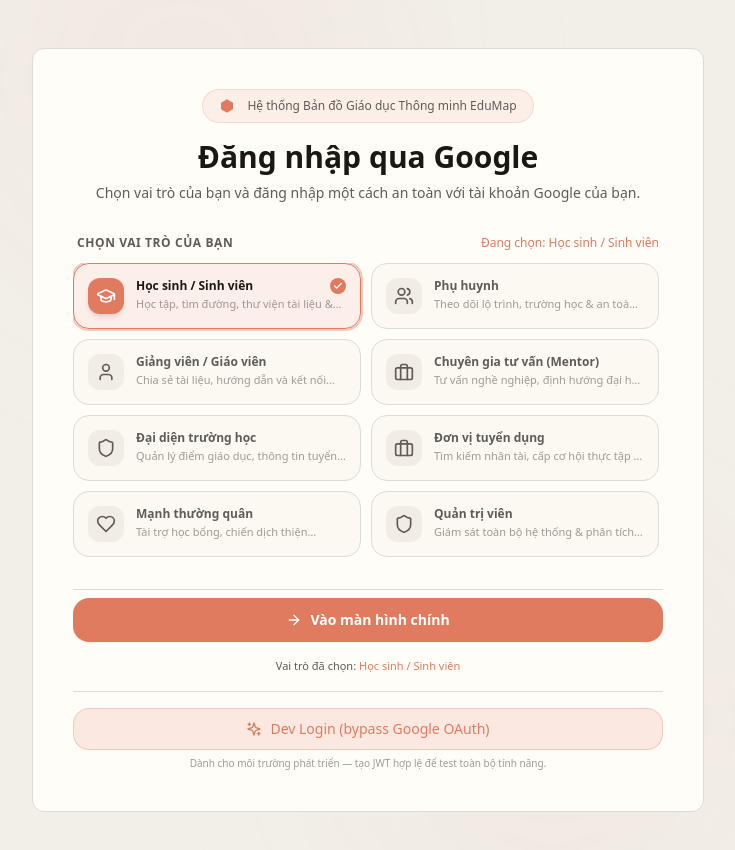
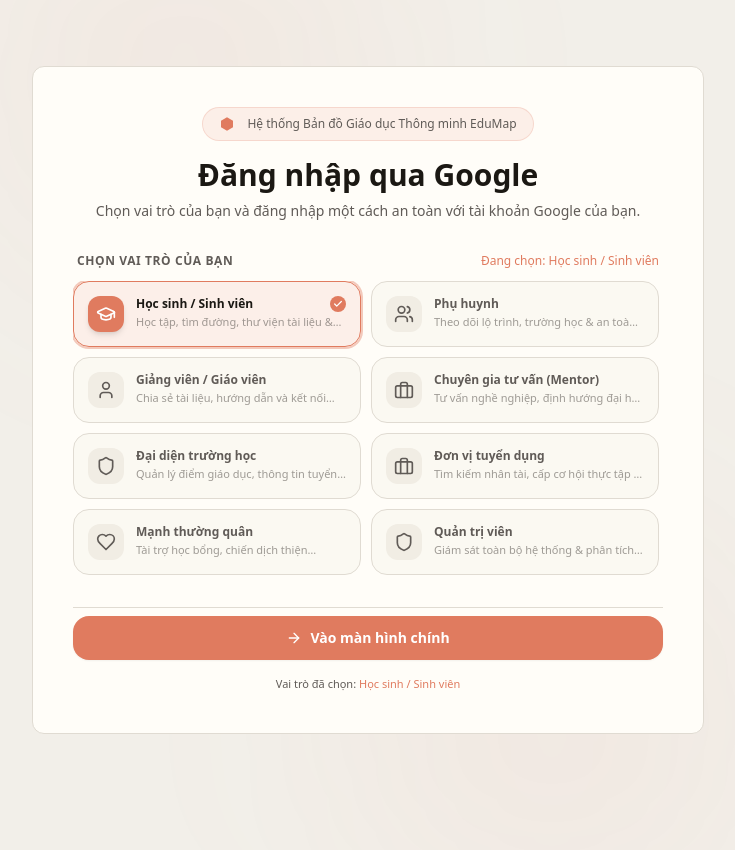
Before and after one commit to NgocTanCSE/EduMap, a Next.js app in the folder frontend/: page /auth/login in a window 1280 px wide. Shown: the top 850 px of the page, without its empty margins (272-1007 px from the left). Built offline with nearby package versions, Linux system fonts and the light colour scheme; no server answers.

Commit message:
feat(auth): remove Dev Login button

```diff
--- a/frontend/app/auth/login/page.tsx
+++ b/frontend/app/auth/login/page.tsx
@@ -9,7 +9,6 @@ import {
   Shield,
   Heart,
   Loader2,
-  Sparkles,
   ArrowRight,
   Check,
 } from 'lucide-react';
@@ -422,31 +421,6 @@ function GoogleLoginContent() {
                 trên HF Spaces và Authorized JavaScript origins trong Google Cloud Console.
               </div>
             )}
-
-            {/* Dev Login — fallback for when Google OAuth is NOT configured or
-                not available (e.g. HF Spaces free plan where GOOGLE_CLIENT_ID
-                secret is often unset). Visible in production too because the
-                dev user is seeded into edumap.db and survives container restarts. */}
-            {(process.env.NODE_ENV !== 'production' || !googleReady) && (
-              <div className="border-t border-border pt-4 mt-2">
-                <button
-                  type="button"
-                  onClick={handleDevLogin}
-                  disabled={loading}
-                  className="w-full flex items-center justify-center gap-2 bg-primary/15 hover:bg-primary/25 text-primary font-medium py-2.5 px-4 rounded-xl text-sm transition-all border border-primary/30 disabled:opacity-50"
-                >
-                  {loading ? (
-                    <Loader2 className="w-4 h-4 animate-spin" />
-                  ) : (
-                    <Sparkles className="w-4 h-4" />
-                  )}
-                  <span>Dev Login (bypass Google OAuth)</span>
-                </button>
-                <p className="text-[10px] text-muted-foreground/60 text-center mt-1.5">
-                  Dành cho môi trường phát triển — tạo JWT hợp lệ để test toàn bộ tính năng.
-                </p>
-              </div>
-            )}
           </div>
 
         </div>
```
